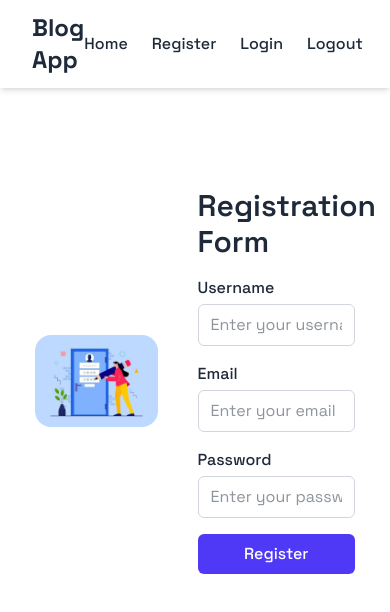
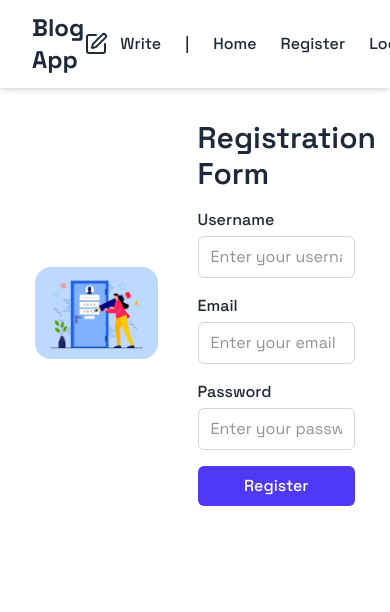
Before and after one commit to elishabhatti/client-of-blog-app, a React (Vite) app: page /register in a window 390 px wide. Shown: the top 612 px of the page. Built offline with nearby package versions, Linux system fonts and the light colour scheme.

Commit message:
added added icon to write article

```diff
--- a/src/components/Navbar.jsx
+++ b/src/components/Navbar.jsx
@@ -1,17 +1,39 @@
-import React from 'react';
-import { NavLink } from 'react-router-dom';
+import React from "react";
+import { NavLink } from "react-router-dom";
+import { SquarePen } from "lucide-react";
 
 const Navbar = () => {
   return (
-    <div className="bg-white text-gray-800 px-8 p-3 shadow-md">
+    <div className="bg-white text-gray-800 fixed w-full px-8 p-3 shadow-md">
       <header className="flex justify-between items-center">
         <h1 className="text-2xl font-bold">Blog App</h1>
         <nav>
           <ul className="flex gap-6 text-base font-medium">
-            <li><NavLink to="/" className="hover:text-indigo-600">Home</NavLink></li>
-            <li><NavLink to="/register" className="hover:text-indigo-600">Register</NavLink></li>
-            <li><NavLink to="/login" className="hover:text-indigo-600">Login</NavLink></li>
-            <li><NavLink to="/logout" className="hover:text-indigo-600">Logout</NavLink></li>
+            <li className="flex gap-3">
+              <SquarePen />
+              Write
+            </li>
+            <li>|</li>
+            <li>
+              <NavLink to="/" className="hover:text-indigo-600">
+                Home
+              </NavLink>
+            </li>
+            <li>
+              <NavLink to="/register" className="hover:text-indigo-600">
+                Register
+              </NavLink>
+            </li>
+            <li>
+              <NavLink to="/login" className="hover:text-indigo-600">
+                Login
+              </NavLink>
+            </li>
+            <li>
+              <NavLink to="/logout" className="hover:text-indigo-600">
+                Logout
+              </NavLink>
+            </li>
           </ul>
         </nav>
       </header>
--- a/src/pages/Home.jsx
+++ b/src/pages/Home.jsx
@@ -97,7 +97,7 @@ const Home = () => {
   ];
 
   return (
-    <div className="flex max-w-7xl mx-auto px-4 py-6 gap-10">
+    <div className="flex pt-20 max-w-7xl mx-auto px-4 py-6 gap-10 flex-wrap lg:flex-nowrap">
       <div className="flex-1 space-y-6">
         {posts.map((post) => (
           <div
@@ -123,10 +123,10 @@ const Home = () => {
                   <Star className="w-4 h-4" /> {post.date}
                 </span>
                 <span className="flex items-center gap-1">
-                  <Eye className="w-4 h-4" /> 264
+                  <Eye className="w-4 h-4" /> {post.views}
                 </span>
                 <span className="flex items-center gap-1">
-                  <MessageCircle className="w-4 h-4" /> 13
+                  <MessageCircle className="w-4 h-4" /> {post.comments}
                 </span>
                 <span className="ml-auto flex items-center gap-4">
                   <button>
@@ -150,7 +150,7 @@ const Home = () => {
       </div>
 
       {/* Sidebar */}
-      <aside className="w-[30%]">
+      <aside className="w-full lg:w-[30%] mt-6 lg:mt-0">
         <h3 className="text-lg font-semibold mb-4">Staff Picks</h3>
         <div className="space-y-5 mb-6">
           {staffPicks.map((pick) => (
--- a/src/pages/LoginUser.jsx
+++ b/src/pages/LoginUser.jsx
@@ -28,7 +28,7 @@ const LoginUser = () => {
   };
 
   return (
-    <div className="bg-white flex justify-center gap-10 items-center mt-20 p-5 text-gray-800">
+    <div className="bg-white flex justify-center gap-10 items-center pt-30 p-5 text-gray-800">
       <div className="w-[35%]">
         <img
           className="rounded-2xl w-full"
--- a/src/pages/RegisterUser.jsx
+++ b/src/pages/RegisterUser.jsx
@@ -32,7 +32,7 @@ const RegisterUser = () => {
   };
 
   return (
-    <div className="bg-white flex justify-center gap-10 mt-20 items-center p-5 text-gray-800">
+    <div className="bg-white flex justify-center gap-10 pt-30 items-center p-5 text-gray-800">
       <div className="w-[35%]">
         <img
           className="rounded-2xl w-full"
```
